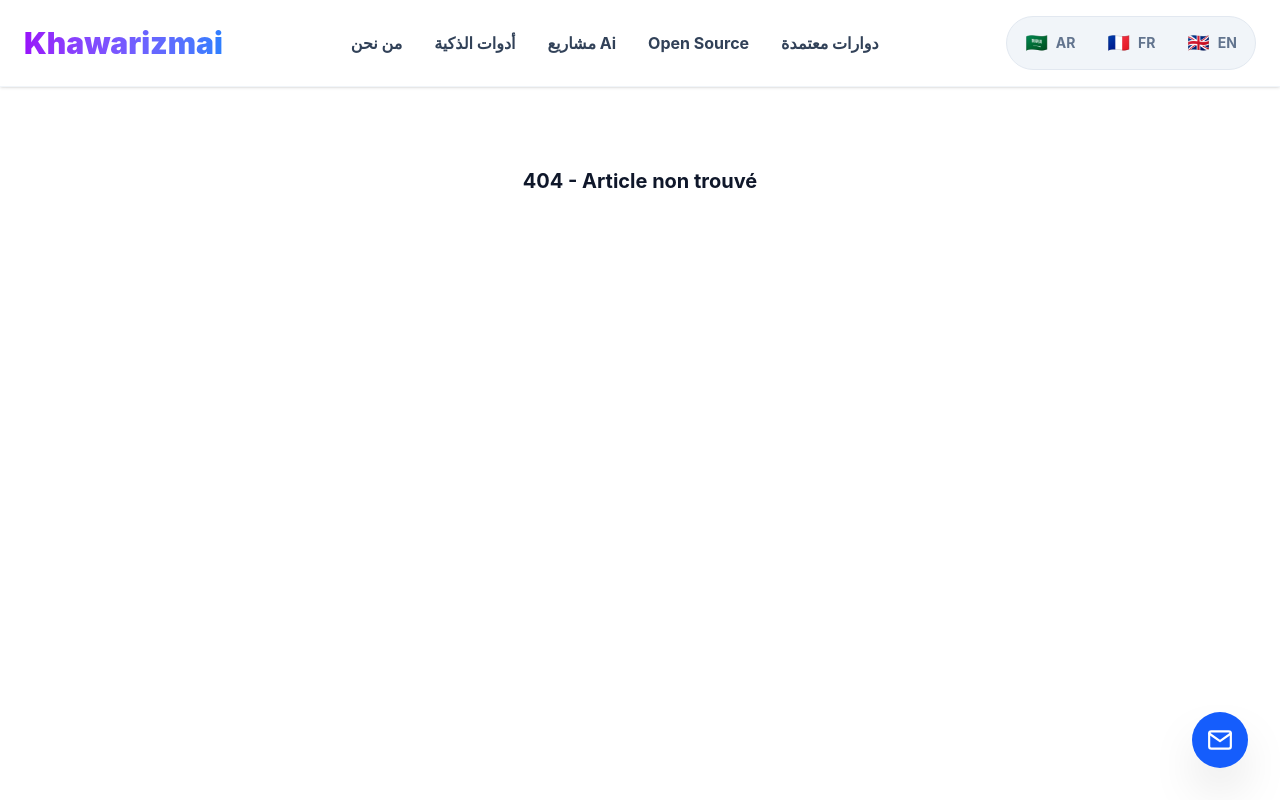
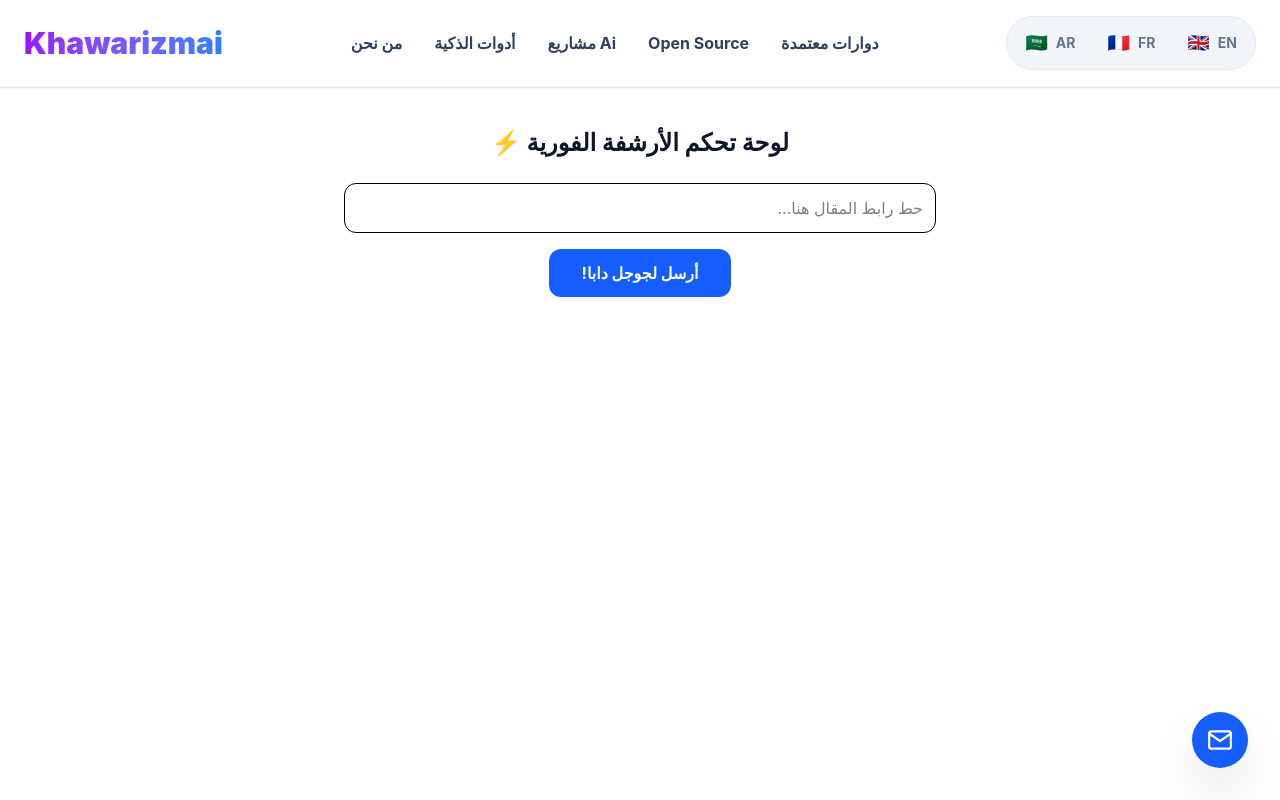
Before and after one commit to imsfaouan/Khawarizmai, a Next.js app: page /1/admin/index-now in a window 1280 px wide. Shown: the top 800 px of the page. Built offline with nearby package versions, Linux system fonts and the light colour scheme.

Commit message:
SEO: Add Indexing API and Admin Page safely

```diff
--- /dev/null
+++ b/app/[lang]/admin/index-now/page.tsx
@@ -0,0 +1,41 @@
+'use client';
+import { useState } from 'react';
+
+export default function AdminPage() {
+  const [url, setUrl] = useState('');
+  const [status, setStatus] = useState('');
+
+  const handleIndex = async () => {
+    setStatus('جاري الإرسال لجوجل... 🚀');
+    const res = await fetch('/api/index-now', {
+      method: 'POST',
+      body: JSON.stringify({ url }),
+    });
+    const data = await res.json();
+    if (data.success) {
+      setStatus('✅ تم! جوجل دابا في الطريق للمقال.');
+    } else {
+      setStatus('❌ وقع مشكل: ' + data.error);
+    }
+  };
+
+  return (
+    <div className="p-10 max-w-2xl mx-auto text-center" dir="rtl">
+      <h1 className="text-2xl font-bold mb-6">لوحة تحكم الأرشفة الفورية ⚡</h1>
+      <input
+        type="text"
+        placeholder="حط رابط المقال هنا..."
+        className="w-full p-3 border rounded-xl mb-4 text-black"
+        value={url}
+        onChange={(e) => setUrl(e.target.value)}
+      />
+      <button
+        onClick={handleIndex}
+        className="bg-blue-600 text-white px-8 py-3 rounded-xl font-bold hover:bg-blue-700 transition-all"
+      >
+        أرسل لجوجل دابا!
+      </button>
+      <p className="mt-6 font-bold text-blue-600">{status}</p>
+    </div>
+  );
+}
--- /dev/null
+++ b/app/api/index-now/route.ts
@@ -0,0 +1,35 @@
+import { google } from 'googleapis';
+import { NextResponse } from 'next/server';
+import path from 'path';
+
+export async function POST(req: Request) {
+  try {
+    const { url } = await req.json();
+
+    // 1. تحديد مكان الساروت (اللي سميناه google-indexing.json)
+    const keyPath = path.join(process.cwd(), 'google-indexing.json');
+
+    // 2. تفعيل الاتصال مع جوجل
+    const auth = new google.auth.GoogleAuth({
+      keyFile: keyPath,
+      scopes: ['https://www.googleapis.com/auth/indexing'],
+    });
+
+    const authClient = await auth.getClient();
+    const indexing = google.indexing('v3');
+
+    // 3. إرسال طلب الأرشفة الفورية
+    const response = await indexing.urlNotifications.publish({
+      auth: authClient as any,
+      requestBody: {
+        url: url, // الرابط اللي غاتعطيه ليه
+        type: 'URL_UPDATED', // كتعلم جوجل بلي الرابط جديد أو تبدل
+      },
+    });
+
+    return NextResponse.json({ success: true, message: "جوجل في الطريق أ شريكي!", data: response.data });
+  } catch (error: any) {
+    console.error("Indexing Error:", error);
+    return NextResponse.json({ success: false, error: error.message }, { status: 500 });
+  }
+}
--- a/package.json
+++ b/package.json
@@ -13,6 +13,7 @@
     "@keystatic/next": "^5.0.4",
     "@vercel/analytics": "^2.0.1",
     "framer-motion": "^12.36.0",
+    "googleapis": "^171.4.0",
     "gray-matter": "^4.0.3",
     "marked": "^17.0.4",
     "next": "16.1.6",
```
Also changed, not shown: 2 other files (tests, documents, lock files or other folders).
